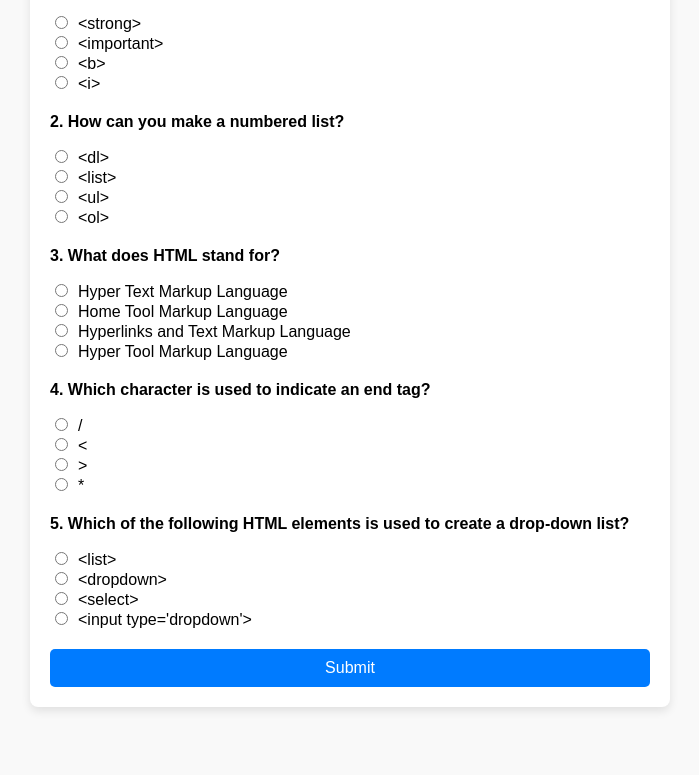
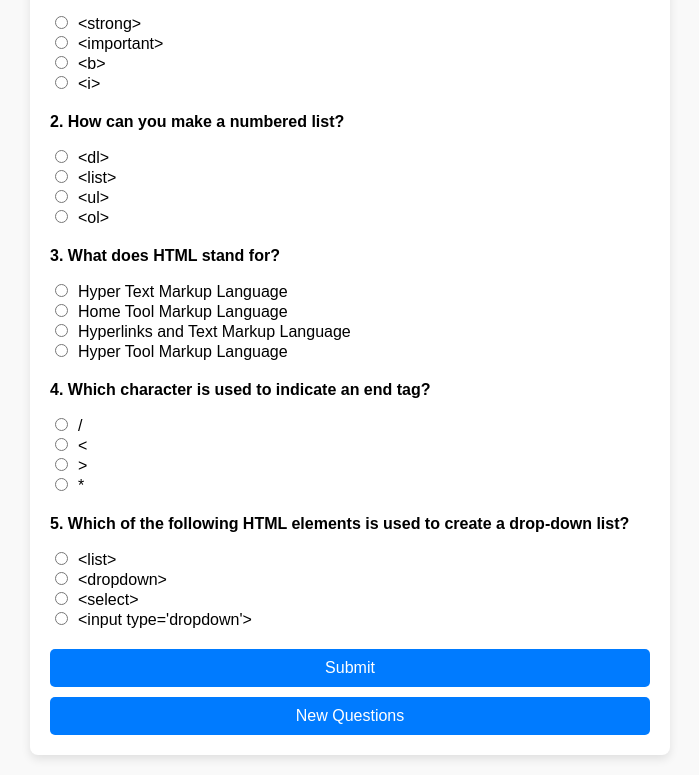
Before and after one commit to HarshArya1/Random-Question-Generator, a plain HTML site: page index.html in a window 1280 px wide. Shown: the part 141-916 px from the top of the page, without its empty margins (290-989 px from the left). Before the commit the page ends 868 px from the top, so only its background shows below. Drawn offline with Linux system fonts and the light colour scheme.

Commit message:
Final Commit

```diff
--- a/index.js
+++ b/index.js
@@ -20,83 +20,85 @@ const questionBank = [
     {question: "What is the correct HTML for creating a form?", options: ["<form>", "<input>", "<form input>", "<form input='text'>"], answer: "<form>"},
     {question: "Which HTML element is used to specify a header for a document or section?", options: ["<section>", "<header>", "<head>", "<top>"], answer: "<header>"}
   ];
-
-function randomselect(){
-    const data=new Set();
-    while(data.size!=5){
-        const index=Math.floor(Math.random()*20);
+function randomselect() {
+    const data = new Set();
+    while (data.size !== 5) {
+        const index = Math.floor(Math.random() * questionBank.length);
         data.add(questionBank[index]);
     }
-
-    // convert obj into array
     return [...data];
 }
-const form=document.querySelector('form');
-const problem=randomselect();
 
-original_answer={};
+const form = document.querySelector('form');
+let problem = randomselect();
 
-problem.forEach((obj,index)=>{
-    const div_element=document.createElement('div');
-    div_element.className="question";
-    original_answer[`q${index+1}`]=obj['answer'];
+const original_answer = {};
 
-    const para=document.createElement('p');
-    para.innerHTML=`${index+1}. ${obj['question']}`;
+function generateQuestions() {
+    form.innerHTML = '';
+    problem.forEach((obj, index) => {
+        const div_element = document.createElement('div');
+        div_element.className = "question";
+        original_answer[`q${index + 1}`] = obj['answer'];
+
+        const para = document.createElement('p');
+        para.innerHTML = `${index + 1}. ${obj['question']}`;
         div_element.appendChild(para);
 
-    // create 4 option
-    obj['options'].forEach((data)=>{
-        const label=document.createElement('label');
-        const input=document.createElement('input');
-        input.type='radio';
-        input.name=`q${index+1}`
-        input.value=data
+        obj['options'].forEach((data) => {
+            const label = document.createElement('label');
+            const input = document.createElement('input');
+            input.type = 'radio';
+            input.name = `q${index + 1}`;
+            input.value = data;
             label.appendChild(input);
             label.appendChild(document.createTextNode(data));
             div_element.appendChild(label);
             div_element.appendChild(document.createElement('br'));
-
         })
         form.appendChild(div_element);
-})
+    });
 
-const button=document.createElement('button');
-button.type="submit"
-button.className="submit-btn";
-button.innerHTML="Submit";
-form.appendChild(button);
-// eventlistener and question check
-form.addEventListener("submit", (event) => {
+    const submitButton = document.createElement('button');
+    submitButton.type = "button";
+    submitButton.className = "submit-btn";
+    submitButton.id = "submit";
+    submitButton.innerHTML = "Submit";
+    form.appendChild(submitButton);
+
+    const newGenerateButton = document.createElement('button');
+    newGenerateButton.className = "btn";
+    newGenerateButton.innerHTML = "New Questions";
+    newGenerateButton.type = 'button';
+    newGenerateButton.id = "newQuestions";
+    form.appendChild(newGenerateButton);
+}
+
+generateQuestions();
+
+form.addEventListener("click", (event) => {
     event.preventDefault();
+    if (event.target.id === "submit") {
         const formData = new FormData(form);
         let result = 0;
-    let number=0;
+        let number = 0;
+
         for (let [key, value] of formData.entries()) {
-        if (value === original_answer[key]){
+            if (value === original_answer[key]) {
                 result++;
-            number+=4;
-        }
-        else if(value !== original_answer[key]){
-            number-=1;
+                number += 4;
+            } else {
+                number -= 1;
             }
         }
-    window.scrollBy(0, 500);
+
         const out = document.getElementById('out');
         out.innerText = `${result} out of 5 is correct and you got ${number} Marks out of 20`;
         form.reset();
+        window.scrollBy(0, 500);
+
+    } else if (event.target.id === "newQuestions") {
+        problem = randomselect();
+        generateQuestions();
+    }
 });
-
-// const reset=document.createElement('button');
-// reset.type='reset';
-// reset.className="submit-btn btn";
-// reset.innerHTML="Reset";
-// form.appendChild(reset);
-
-// form.addEventListener('reset',()=>{
-//     form.reset();
-//     const out = document.getElementById('out');
-//     out.innerHTML=``;
-//     window.scrollBy(0, 500);
-
-// })
--- a/style.css
+++ b/style.css
@@ -24,7 +24,7 @@ h1 {
 .question input {
     margin-right: 10px;
 }
-.submit-btn {
+.submit-btn ,.btn{
     display: block;
     width: 100%;
     padding: 10px;
@@ -35,7 +35,7 @@ h1 {
     border-radius: 5px;
     cursor: pointer;
 }
-.submit-btn:hover {
+.submit-btn:hover, .btn:hover {
     background: #0056b3;
 }
 .result {
```
Lines whose indentation alone changed are shown as unchanged.
